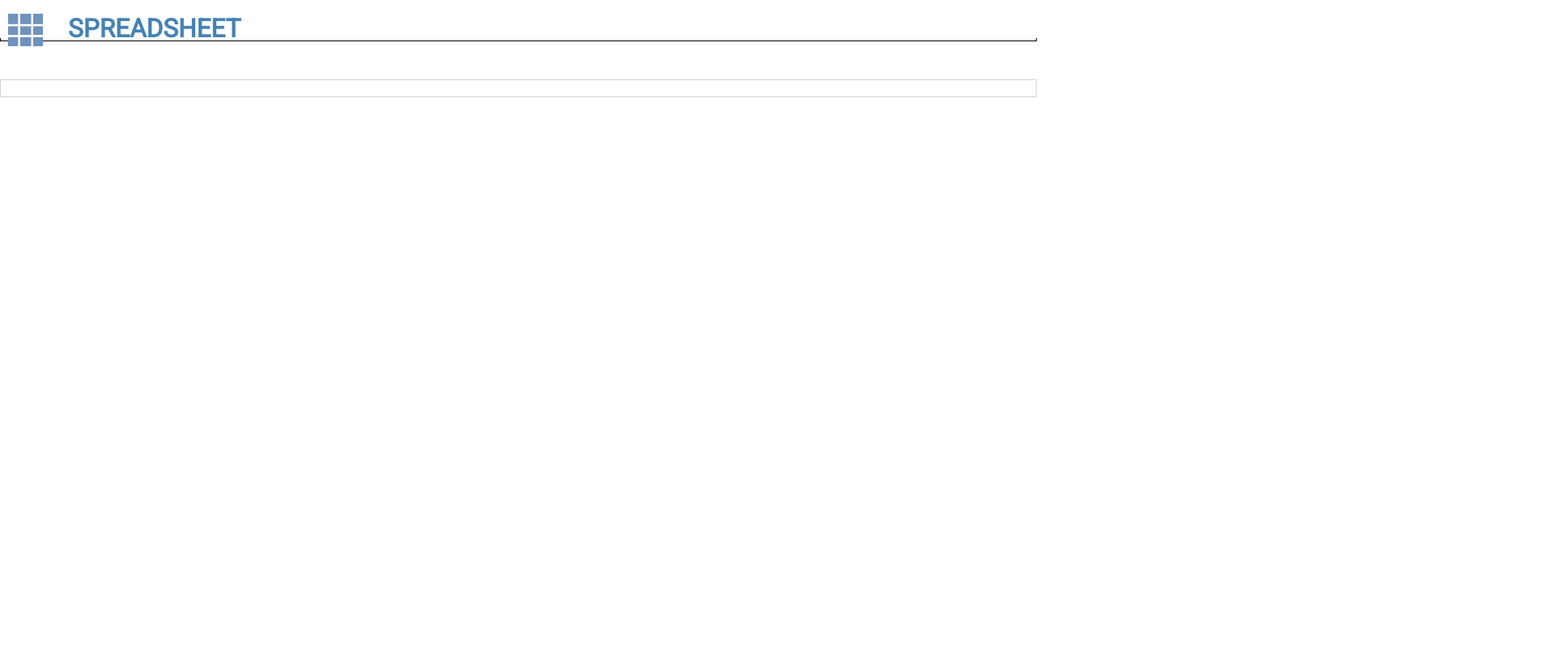
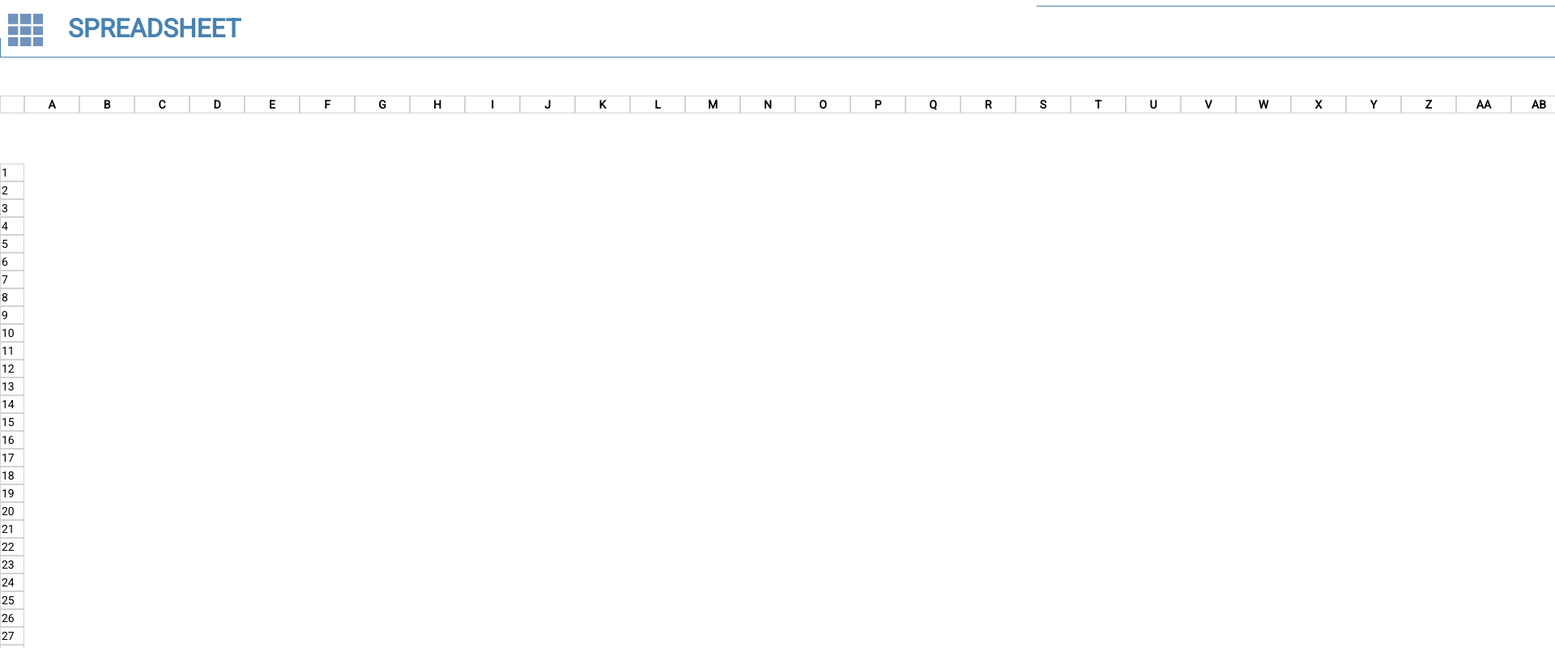
Before and after one commit to czar3985/spreadsheet, a plain HTML site: page index.html in a window 1280 px wide. Shown: the top 800 px of the page at 81% size, 1920 px wide, since content can reach past the window. Drawn offline with nearby package versions, Linux system fonts and the light colour scheme.

Commit message:
Dynamically add column headers and row numbers

```diff
--- a/css/main.css
+++ b/css/main.css
@@ -17,7 +17,7 @@ body {
 .container {
   width: 100%;
   height: 100%;
-  min-width: 1000px;
+  min-width: 6810px; /* Accommodates 100 columns */
 }
 
 main {
@@ -61,7 +61,8 @@ header {
 hr {
   border-width: 1.5px;
   border-style: solid;
-  padding-top: 42px;
+  padding-top: 62px;
+  border-color: steelblue;
 }
 
 /*
--- a/index.html
+++ b/index.html
@@ -33,13 +33,13 @@
     <!-- Main Page content -->
     <main>
       <table class="column-header">
-        <tr>
+        <tr class="column-header-row">
           <th class="row-width"></th>
           <!-- Add column headings here -->
         </tr>
       </table>
       <div class="row-number-section">
-        <table>
+        <table class="row-numbers">
           <!-- Add row numbers here -->
         </table>
       </div>
--- a/js/main.js
+++ b/js/main.js
@@ -1,3 +1,56 @@
+/*
+ *
+ * PAGE SETUP
+ *
+ *
+*/
+
+/* ISSUE: numCols can only go up to 702 */
+const numRows = 100;
+const numCols = 100;
+
+/* Add column headers */
+/* ISSUE: Only goes up to ZZ */
+var code1 = 0;
+var code2 = 65;
+var node;
+for (var i = 1; i <= numCols; i++) {
+    if (code1 === 0) { /* Single letter columns */
+        node = $('<th>' + String.fromCharCode(code2) + '</th>');
+        if (code2 === 90) { /* At Z, move to AA */
+            code1 = 65;
+            code2 = 65;
+        }
+        else {
+            code2++;
+        }
+    }
+    else { /* Double letter columns */
+        node = $('<th>' + String.fromCharCode(code1) + String.fromCharCode(code2) + '</th>');
+        if (code2 === 90) { /* e.g. At AZ, move to BA */
+            code1++;
+            code2 = 65;
+        }
+        else {
+            code2++;
+        }
+    }
+    $('.column-header-row').append(node);
+}
+
+/* Add row numbers */
+for (var i = 1; i <= numRows; i++) {
+    node = $('<tr><td class="row-width">' + i.toString() + '</td></tr>');
+    $('.row-numbers').append(node);
+}
+
+/*
+ *
+ * EVENT LISTENERS
+ *
+ *
+*/
+
 /* Allow the column header and row number column to scroll accordingly */
 $(window).scroll(function () {
     $('.column-header').css('left', (-window.pageXOffset).toString() + 'px');
```
